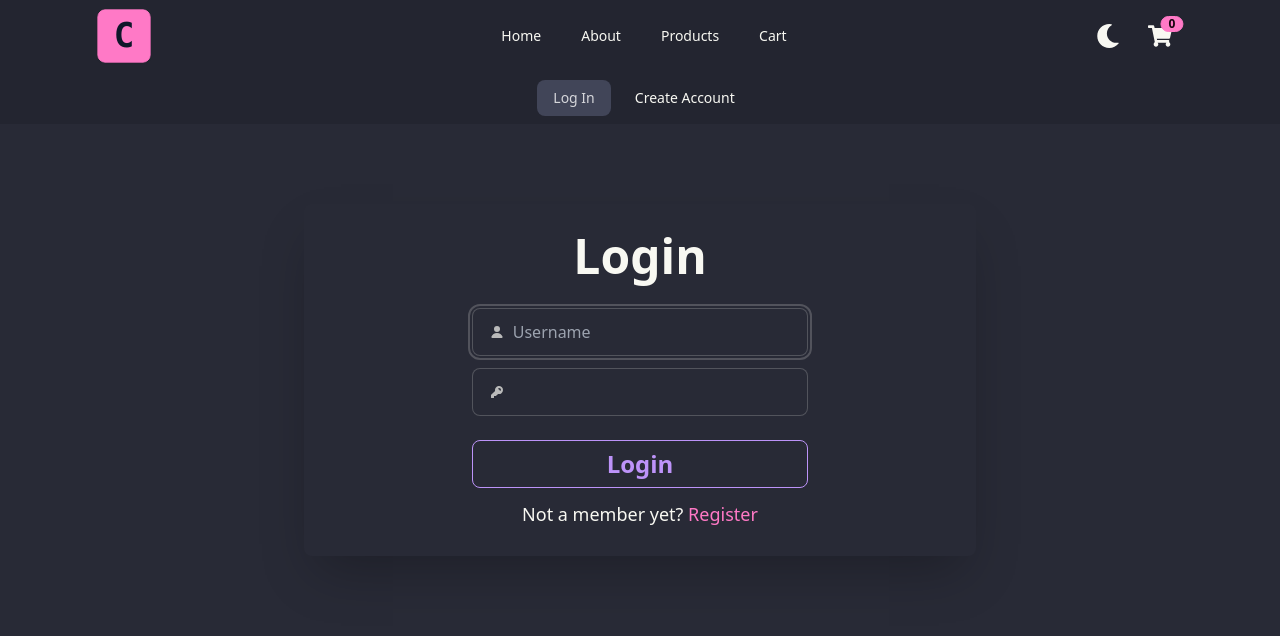
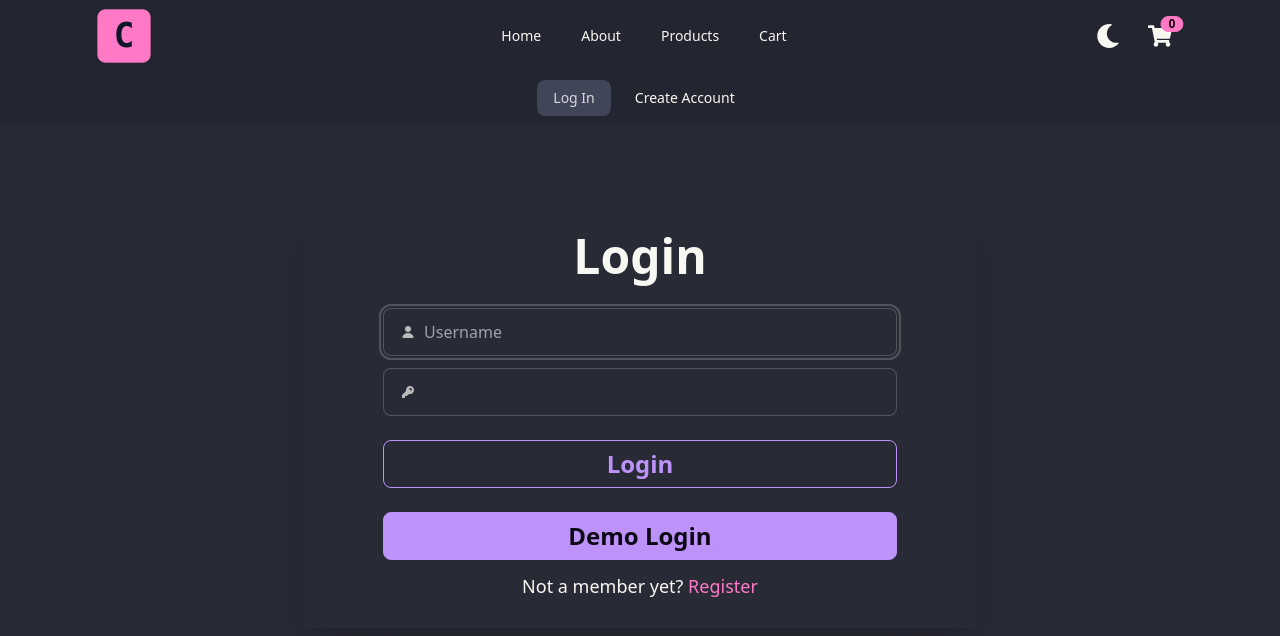
Before and after one commit to Amir2210/comfy-store-frontend, a React (Vite) app: page /login in a window 1280 px wide. Shown: the top 636 px of the page. Built offline with nearby package versions, Linux system fonts and the light colour scheme.

Commit message:
Add demo logon option

```diff
--- a/src/pages/Login.jsx
+++ b/src/pages/Login.jsx
@@ -6,7 +6,6 @@ import { useSelector } from 'react-redux'
 import { toast } from 'react-toastify'
 function getEmptyCredentials() {
   return {
-    fullname: '',
     username: '',
     password: '',
   }
@@ -22,7 +21,7 @@ export function Login() {
     setCredentials((credentials) => ({ ...credentials, [field]: value }))
   }
 
-  async function onSubmit(ev) {
+  async function onLogin(ev) {
     ev.preventDefault()
     try {
       await login(credentials)
@@ -32,13 +31,29 @@ export function Login() {
       toast.error(`invalid username or password`)
     }
   }
+
+  async function handleDemoLogin() {
+    const demoCredentials = {
+      username: 'demoUser',
+      password: '123'
+    }
+    try {
+      await login(demoCredentials)
+      toast.success(`welcome ${demoCredentials.username} 😀`)
+      navigate('/')
+    } catch (err) {
+      toast.error(`invalid username or password`)
+    }
+  }
+
+
   const { username, password } = credentials
   return (
     <>
       <Navbar />
       <section className='mx-4 sm:mx-auto mt-10 sm:mt-20 max-w-2xl h-2/4 flex flex-col items-center justify-center p-7 sm:shadow-2xl sm:rounded-lg text-center'>
         <h1 className='capitalize text-5xl font-semibold mb-4'>login</h1>
-        <form onSubmit={onSubmit}>
+        <form>
           <label className="input input-bordered flex items-center gap-2 my-3 w-full">
             <svg xmlns="http://www.w3.org/2000/svg" viewBox="0 0 16 16" fill="currentColor" className="w-4 h-4 opacity-70"><path d="M8 8a3 3 0 1 0 0-6 3 3 0 0 0 0 6ZM12.735 14c.618 0 1.093-.561.872-1.139a6.002 6.002 0 0 0-11.215 0c-.22.578.254 1.139.872 1.139h9.47Z" /></svg>
             <input type="text" className="grow" placeholder="Username" name='username' value={username} onChange={handleCredentialsChange} required autoFocus />
@@ -47,7 +62,8 @@ export function Login() {
             <svg xmlns="http://www.w3.org/2000/svg" viewBox="0 0 16 16" fill="currentColor" className="w-4 h-4 opacity-70"><path fillRule="evenodd" d="M14 6a4 4 0 0 1-4.899 3.899l-1.955 1.955a.5.5 0 0 1-.353.146H5v1.5a.5.5 0 0 1-.5.5h-2a.5.5 0 0 1-.5-.5v-2.293a.5.5 0 0 1 .146-.353l3.955-3.955A4 4 0 1 1 14 6Zm-4-2a.75.75 0 0 0 0 1.5.5.5 0 0 1 .5.5.75.75 0 0 0 1.5 0 2 2 0 0 0-2-2Z" clipRule="evenodd" /></svg>
             <input type="password" className="grow" name='password' value={password} onChange={handleCredentialsChange} required />
           </label>
-          <button className='btn btn-outline btn-secondary capitalize text-2xl w-full my-3'>Login</button>
+          <button onClick={onLogin} className='btn btn-outline btn-secondary capitalize text-2xl w-full my-3'>Login</button>
+          <button onClick={handleDemoLogin} className='btn  btn-secondary capitalize text-2xl w-full my-3'>demo Login</button>
           <span className='text-lg'>Not a member yet? <Link className=' capitalize text-primary font-medium' to={'/createUser'}> register</Link></span>
         </form>
       </section>
```
